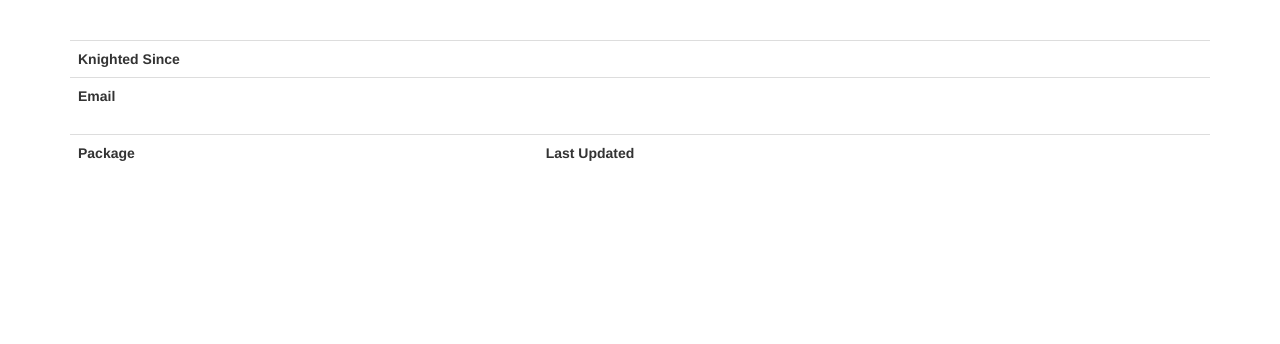
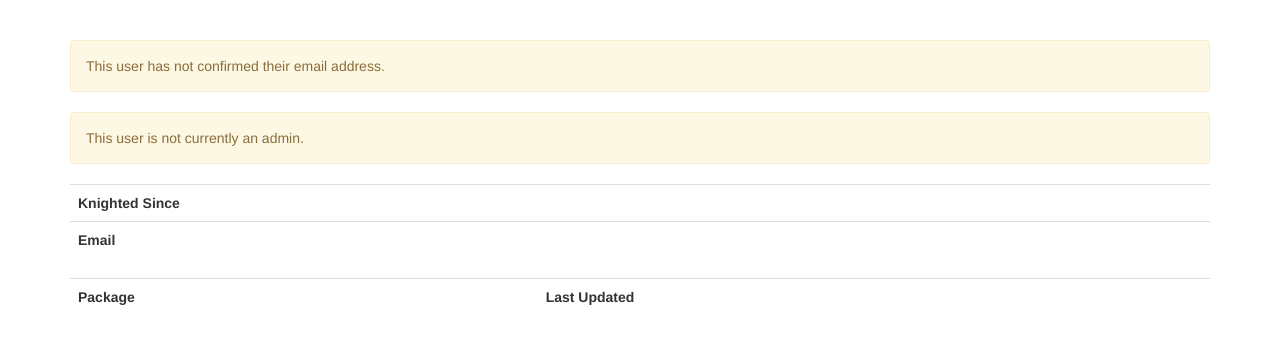
Before and after one commit to KnightOS/packages.knightos.org, a Python web app: template templates/user.html in a window 1280 px wide. Shown: the part 52-396 px from the top of the page. Run offline with Jinja, Linux system fonts and the light colour scheme; the template is opened without the code that fills it, so the values that code supplies are empty; style sheets or scripts are compiled from the project's sources; some libraries are stand-ins or nearby versions.

Commit message:
Added admin ability to confirm/unconfirm users and to add/remove admins

```diff
--- a/templates/user.html
+++ b/templates/user.html
@@ -1,9 +1,98 @@
 {% extends "layout.html" %}
+{% block scripts %}
+<script type="text/javascript">
+document.getElementById("set-admin-button").addEventListener('click', function(e) {
+    var xhr = new XMLHttpRequest();
+    xhr.open('POST', '/api/v1/user/{{ user_profile.username }}/setadmin');
+    xhr.onload = function() {
+        window.location = window.location;
+    };
+    if(confirm("Make {{ user_profile.username }} an admin?"))
+    {
+        xhr.send();
+    }
+}, false);
+</script>
+<script type="text/javascript">
+document.getElementById("remove-admin-button").addEventListener('click', function(e) {
+    var xhr = new XMLHttpRequest();
+    xhr.open('POST', '/api/v1/user/{{ user_profile.username }}/removeadmin');
+    xhr.onload = function() {
+        window.location = window.location;
+    };
+    if(confirm("Remove {{ user_profile.username }} as admin?"))
+    {
+        xhr.send();
+    }
+}, false);
+</script>
+<script type="text/javascript">
+document.getElementById("confirm-user-button").addEventListener('click', function(e) {
+    var xhr = new XMLHttpRequest();
+    xhr.open('POST', '/api/v1/user/{{ user_profile.username }}/confirm/ADMIN');
+    xhr.onload = function() {
+        window.location = window.location;
+    };
+    if(confirm("Confirm {{ user_profile.username }}?"))
+    {
+        xhr.send();
+    }
+}, false);
+</script>
+<script type="text/javascript">
+document.getElementById("unconfirm-user-button").addEventListener('click', function(e) {
+    var xhr = new XMLHttpRequest();
+    xhr.open('POST', '/api/v1/user/{{ user_profile.username }}/unconfirm');
+    xhr.onload = function() {
+        window.location = window.location;
+    };
+    if(confirm("Unconfirm {{ user_profile.username }}?"))
+    {
+        xhr.send();
+    }
+}, false);
+</script>
+{% endblock %}
+
 {% block title %}
 <title>{{ user_profile.username }}</title>
 {% endblock %}
 {% block body %}
 <h2>{{ user_profile.username }}</h2>
+
+
+{% if user_profile.confirmation != None %}
+<div class="alert alert-warning">
+    {% if current_user and current_user.admin %}
+    <button class="btn btn-primary pull-right btn-sm" style="margin-top: -5px;" id="confirm-user-button">Confirm User</button>
+    {% endif %}
+    <p>This user has not confirmed their email address.</p>
+</div>
+{% else %}
+    {% if current_user and current_user.admin %}
+        <div class="alert alert-success">
+            <button class="btn btn-primary pull-right btn-sm" style="margin-top: -5px;" id="unconfirm-user-button">Unconfirm User</button>
+            <p>This user has confirmed their email address..</p>
+        </div>
+    {% endif %}
+{% endif %}
+
+{% if not user_profile.admin %}
+<div class="alert alert-warning">
+    {% if current_user and current_user.admin %}
+    <button class="btn btn-primary pull-right btn-sm" style="margin-top: -5px;" id="set-admin-button">Make Admin</button>
+    {% endif %}
+    <p>This user is not currently an admin.</p>
+</div>
+{% else %}
+    {% if current_user and current_user.admin %}
+        <div class="alert alert-success">
+            <button class="btn btn-primary pull-right btn-sm" style="margin-top: -5px;" id="remove-admin-button">Remove Admin</button>
+            <p>This user is already an admin.</p>
+        </div>
+    {% endif %}
+{% endif %}
+
 
 <table class="table">
     <tbody>
```
Also changed, not shown: packages/blueprints/api.py (+55 -0 lines), templates/users.html (+7 -5 lines).
